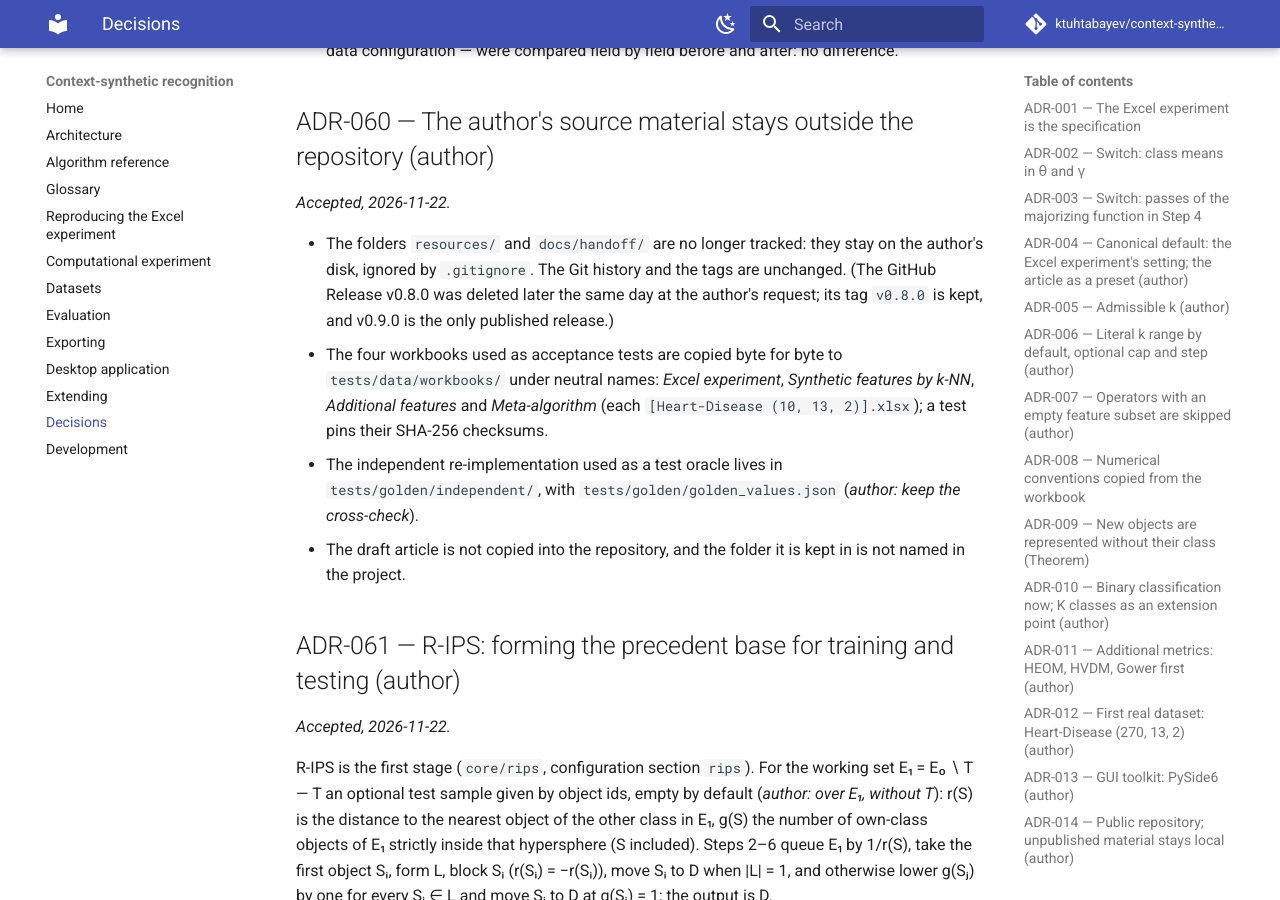
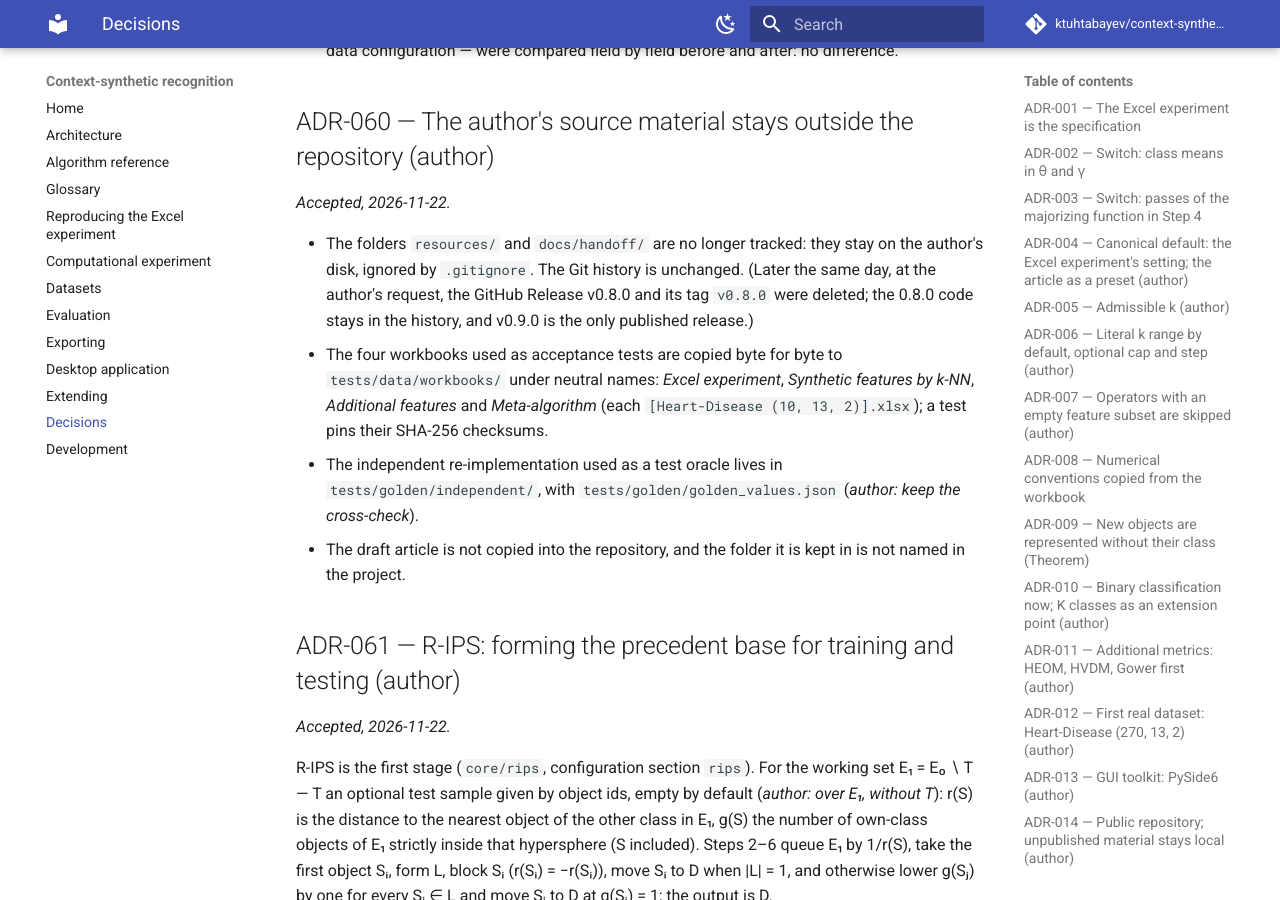
Before and after one commit to ktuhtabayev/context-synthetic-recognition, an MkDocs documentation site: the page built from docs/DECISIONS.md, in a window 1280 px wide and 900 px high, scrolled down 33198 px. Built offline with MkDocs 1.6.1 and Material for MkDocs 9.7.7, drawn with Linux system fonts in a browser that asks for light colours; comment, search, counter and statistics services are not loaded.

Commit message:
docs: ADR-060 records the deleted v0.8.0 tag
The tag v0.8.0 was deleted at the author's request after its GitHub
Release; the 0.8.0 code stays in the history. ADR-060 no longer says the
tag is kept.

Co-Authored-By: Claude Opus 5.5 <noreply@anthropic.com>

```diff
--- a/docs/DECISIONS.md
+++ b/docs/DECISIONS.md
@@ -1186,9 +1186,9 @@ repository.*
 *Accepted, 2026-11-22.*
 
 - The folders `resources/` and `docs/handoff/` are no longer tracked: they stay on the author's
-  disk, ignored by `.gitignore`. The Git history and the tags are unchanged. (The GitHub Release
-  v0.8.0 was deleted later the same day at the author's request; its tag `v0.8.0` is kept, and
-  v0.9.0 is the only published release.)
+  disk, ignored by `.gitignore`. The Git history is unchanged. (Later the same day, at the author's
+  request, the GitHub Release v0.8.0 and its tag `v0.8.0` were deleted; the 0.8.0 code stays in the
+  history, and v0.9.0 is the only published release.)
 - The four workbooks used as acceptance tests are copied byte for byte to `tests/data/workbooks/`
   under neutral names: *Excel experiment*, *Synthetic features by k-NN*, *Additional features* and
   *Meta-algorithm* (each `[Heart-Disease (10, 13, 2)].xlsx`); a test pins their SHA-256 checksums.
```
